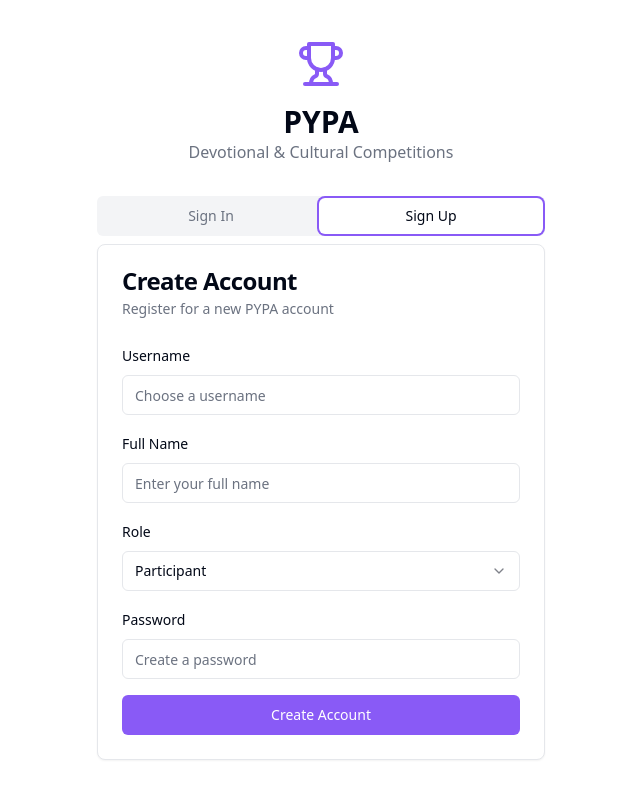
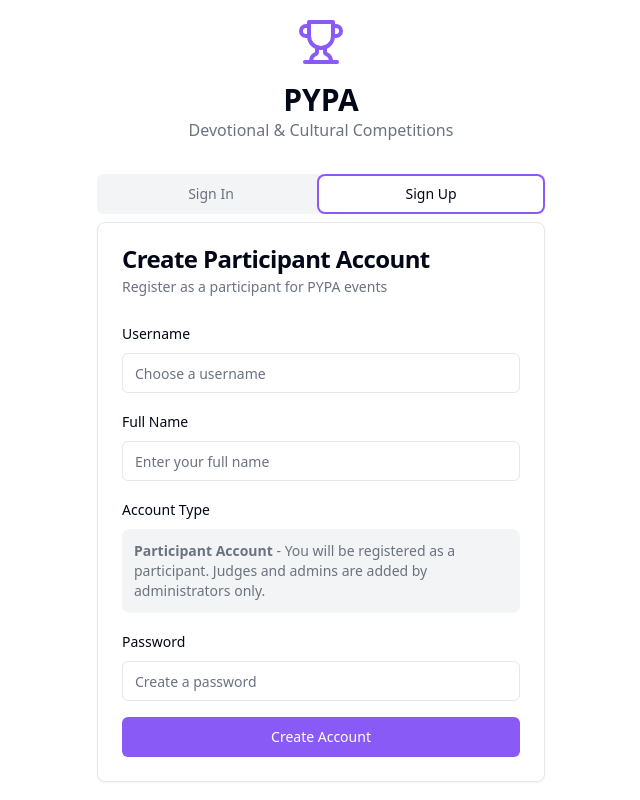
Before and after one commit to 0xjba/Church-Events-Manager, a React (Vite) app: page /auth in a window 1280 px wide. Both pictures are taken after a click on the tab "Sign Up". Shown: the whole page, without its empty margins (319-959 px from the left). Built offline with nearby package versions, Linux system fonts and the light colour scheme.

Commit message:
Restrict signup to participants
Only allow admins to add judges and admins.

```diff
--- a/src/pages/Auth.tsx
+++ b/src/pages/Auth.tsx
@@ -22,12 +22,11 @@ const Auth = () => {
     password: ''
   });
 
-  // Sign up form state
+  // Sign up form state - only participants can register
   const [signUpData, setSignUpData] = useState({
     username: '',
     password: '',
-    fullName: '',
-    role: 'participant' as 'admin' | 'judge' | 'participant'
+    fullName: ''
   });
 
   const handleSignIn = async (e: React.FormEvent) => {
@@ -56,7 +55,7 @@ const Auth = () => {
       signUpData.username,
       signUpData.password,
       signUpData.fullName,
-      signUpData.role
+      'participant' // Only participants can register
     );
 
     if (error) {
@@ -151,9 +150,9 @@ const Auth = () => {
           <TabsContent value="signup">
             <Card>
               <CardHeader>
-                <CardTitle>Create Account</CardTitle>
+                <CardTitle>Create Participant Account</CardTitle>
                 <CardDescription>
-                  Register for a new PYPA account
+                  Register as a participant for PYPA events
                 </CardDescription>
               </CardHeader>
               <CardContent>
@@ -181,17 +180,13 @@ const Auth = () => {
                     />
                   </div>
                   <div className="space-y-2">
-                    <Label htmlFor="signup-role">Role</Label>
-                    <Select value={signUpData.role} onValueChange={(value: 'admin' | 'judge' | 'participant') => setSignUpData({ ...signUpData, role: value })}>
-                      <SelectTrigger>
-                        <SelectValue placeholder="Select your role" />
-                      </SelectTrigger>
-                      <SelectContent>
-                        <SelectItem value="participant">Participant</SelectItem>
-                        <SelectItem value="judge">Judge</SelectItem>
-                        <SelectItem value="admin">Admin</SelectItem>
-                      </SelectContent>
-                    </Select>
+                    <Label>Account Type</Label>
+                    <div className="p-3 bg-muted rounded-lg">
+                      <p className="text-sm text-muted-foreground">
+                        <strong>Participant Account</strong> - You will be registered as a participant.
+                        Judges and admins are added by administrators only.
+                      </p>
+                    </div>
                   </div>
                   <div className="space-y-2">
                     <Label htmlFor="signup-password">Password</Label>
```
